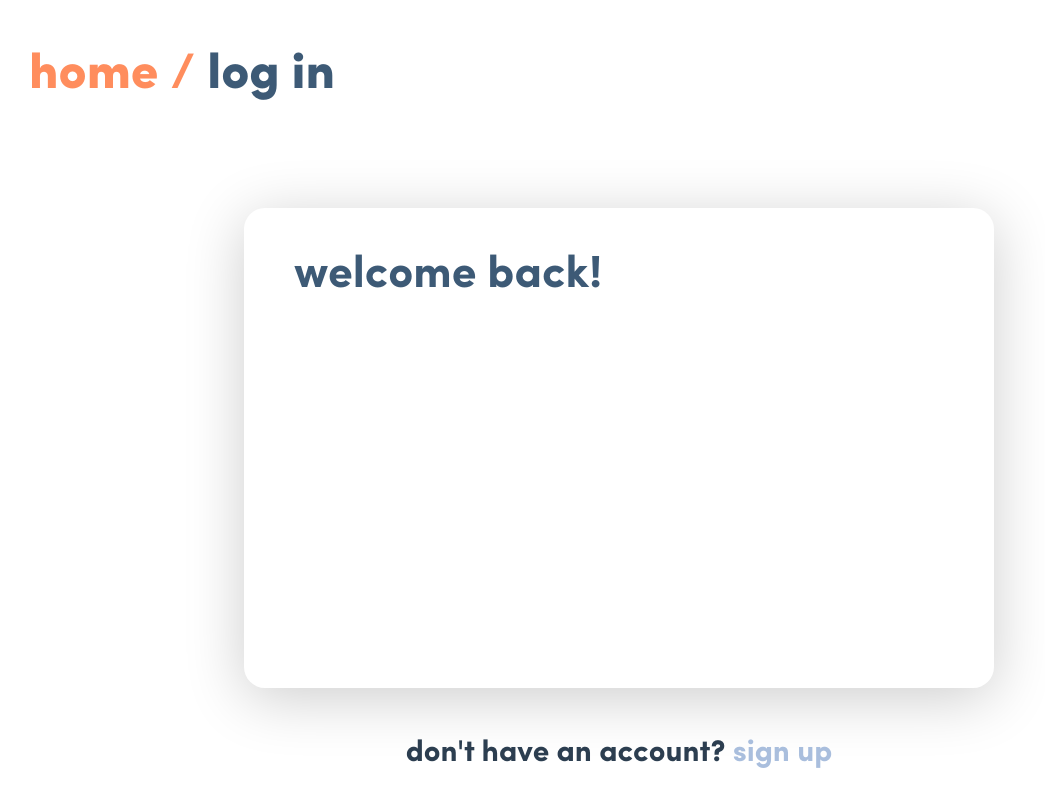
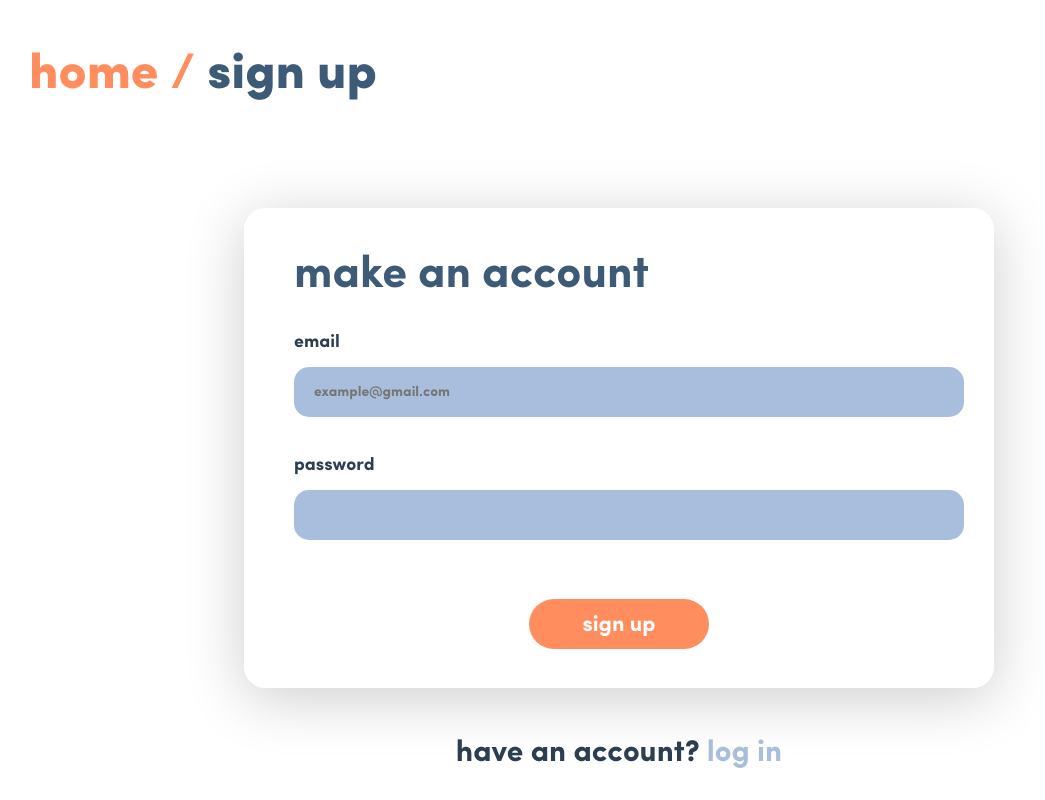
Before and after one commit to MohaElder/Project-Inspo, a Vue app in the folder project-inspo/: page / in a window 1280 px wide. Shown: the whole page, without its empty margins (21-1066 px from the left). Built offline with nearby package versions, Linux system fonts and the light colour scheme.

Commit message:
Finished Account page

```diff
--- a/project-inspo/src/App.vue
+++ b/project-inspo/src/App.vue
@@ -1,7 +1,7 @@
 <template>
   <!-- <index />  -->
   <!-- <work /> -->
-  <account type="log_in"></account>
+  <account type="sign_up"></account>
 </template>
 
 <script>
--- a/project-inspo/src/components/account.vue
+++ b/project-inspo/src/components/account.vue
@@ -10,10 +10,11 @@
             <div class="sub-section">
                 <div class="form">
                     <div id="form-title" class="blue">{{ form_title }}</div>
-                    <!-- <div>email</div>
-                    <input type="email" placeholder="example@gmail.com">
-                    <div>password</div>
-                    <input type="password"> -->
+                    <label>email</label><br>
+                    <input type="email" placeholder="example@gmail.com"><br>
+                    <label>password</label><br>
+                    <input type="password"><br>
+                    <input type="submit" :value="type.replace('_', ' ')" id="submit-btn">
                 </div>
                 <div class="prompt">
                     <span class="question">{{ question }}</span>
@@ -50,6 +51,7 @@ export default {
 
 #account {
     font-family: "Sofia Pro Bold";
+    font-size: 18px;
 }
 
 .top-left-route {
@@ -86,12 +88,51 @@ img {
     width: 100%;
     border-radius: 21px;
     box-shadow: 0 10px 60px rgba(0, 0, 0, 0.2);
+    text-align: left;
 }
 
 #form-title {
-    padding: 45px 50px;
-    text-align: left;
+    margin: 45px 0 15px 50px;
     font-size: 45px;
+}
+
+label {
+    display: inline-block;
+    margin: 20px 0 5px 50px;
+}
+
+input {
+    display: block;
+    height: 40px;
+    width: calc(100% - 70px - 50px);
+    margin: 10px 0 0 50px;
+    border: none;
+    padding: 5px 20px;
+    border-radius: 15px;
+    background-color: #A9BEDD;
+    font-family: "Sofia Pro Bold";
+    font-size: 14px;
+}
+
+#submit-btn {
+    display: block;
+    width: 180px;
+    height: 50px;
+    margin: 40px auto;
+    padding: 15px 40px;
+    border-radius: 30px;
+    background-color: #FF8D5D;
+    font-size: 22px;
+    color: #fff;
+    transition: all 0.3s;
+}
+
+#submit-btn:hover {
+    width: 230px;
+    cursor: pointer;
+    background-color: #f36817;
+    box-shadow: 0 10px 10px rgba(0, 0, 0, 0.2);
+    transform: translateY(-5px);
 }
 
 .prompt {
```
